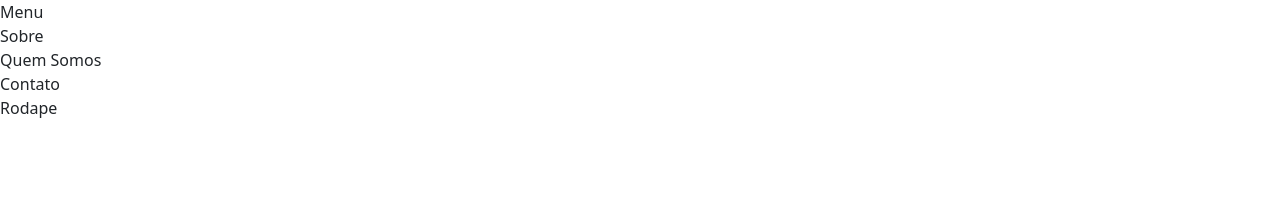
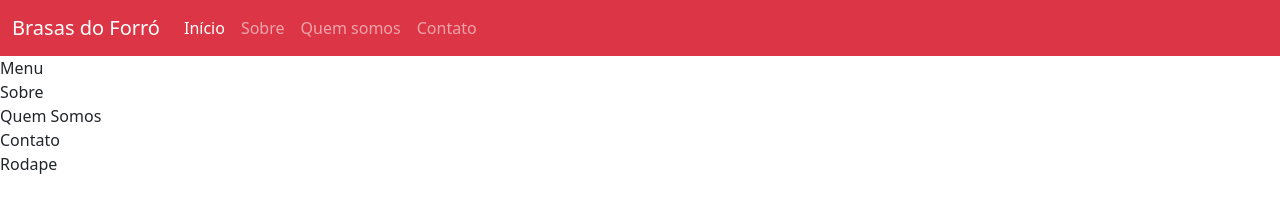
Before and after one commit to JoaoAntonio18/brasasdoforro-site, a plain HTML site: page index.html in a window 1280 px wide. Drawn offline with nearby package versions, Linux system fonts and the light colour scheme; files that its build step writes are made by us from their sources.

Commit message:
Cria o menu de navegação

```diff
--- a/index.html
+++ b/index.html
@@ -11,7 +11,31 @@
 
 <body>
 
-    <nav></nav>
+    <!-- Nav-bar -->
+        <nav class="navbar navbar-expand-lg navbar-dark bg-danger">
+            <div class="container-fluid">
+              <a class="navbar-brand" href="#">Brasas do Forró</a>
+              <button class="navbar-toggler" type="button" data-bs-toggle="collapse" data-bs-target="#navbarNav" aria-controls="navbarNav" aria-expanded="false" aria-label="Toggle navigation">
+                <span class="navbar-toggler-icon"></span>
+              </button>
+              <div class="collapse navbar-collapse" id="navbarNav">
+                <ul class="navbar-nav">
+                  <li class="nav-item">
+                    <a class="nav-link active" aria-current="page" href="#">Início</a>
+                  </li>
+                  <li class="nav-item">
+                    <a class="nav-link" href="#">Sobre</a>
+                  </li>
+                  <li class="nav-item">
+                    <a class="nav-link" href="#">Quem somos</a>
+                  </li>
+                  <li class="nav-item">
+                    <a class="nav-link" href="#">Contato</a>
+                  </li>
+                </ul>
+              </div>
+            </div>
+          </nav>
 
     <header>Menu</header>
 
```
